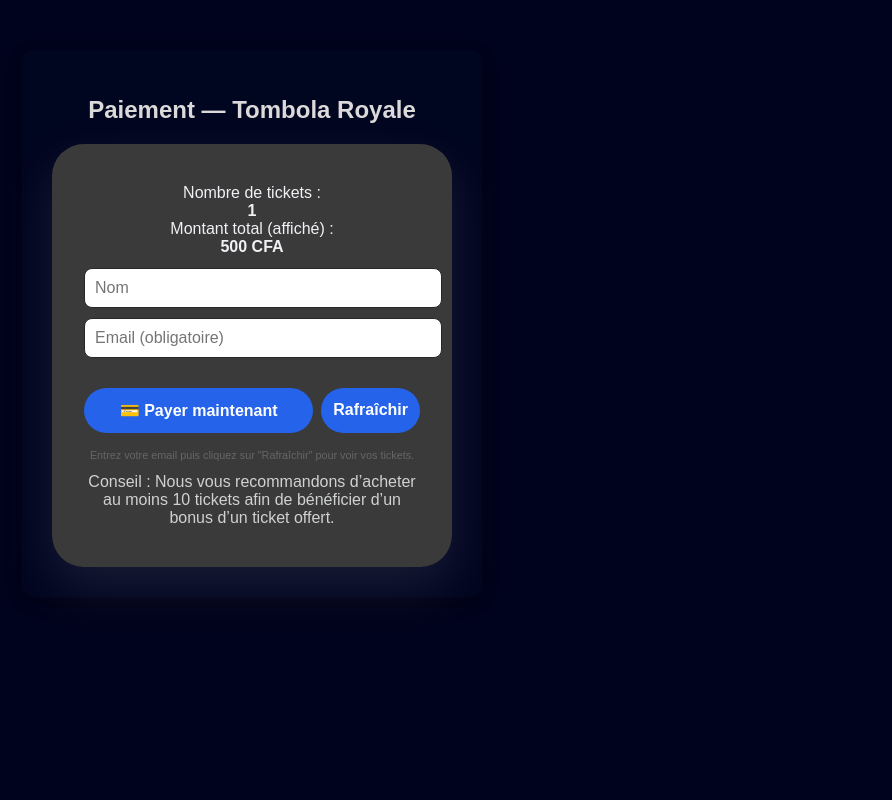
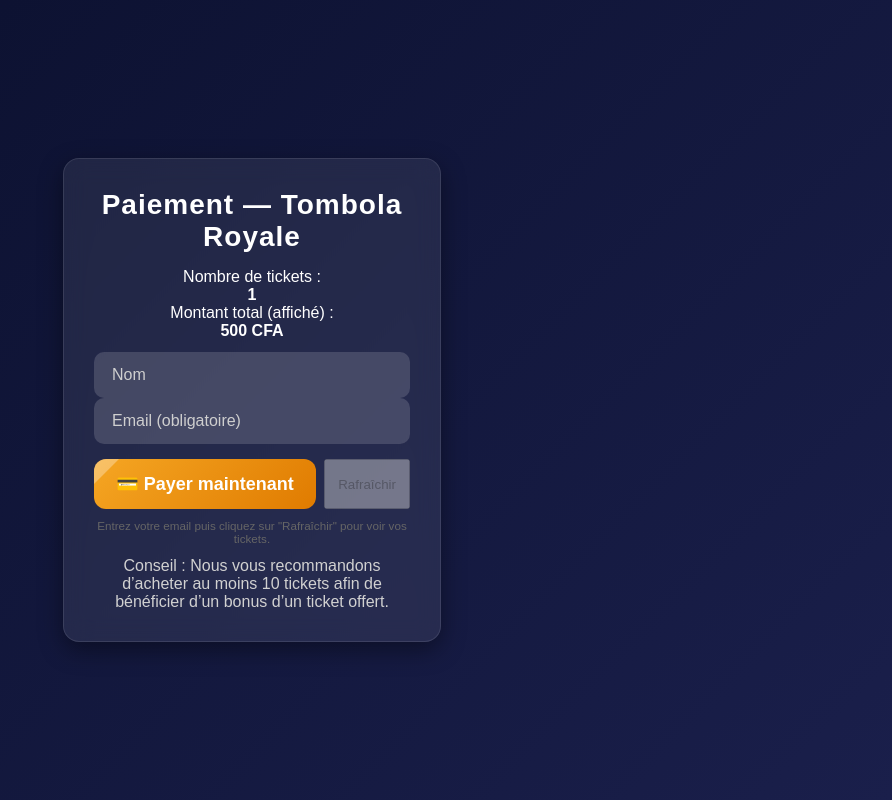
Before and after one commit to NebularForge/zenia-tombola-frontend, a React (Create React App) app: page /payment in a window 1280 px wide. Shown: the whole page, without its empty margins (388-1280 px from the left). Built offline with nearby package versions, Linux system fonts and the light colour scheme.

Commit message:
Amélioration du page de paiement

```diff
--- a/src/tombola/payment.css
+++ b/src/tombola/payment.css
@@ -1,79 +1,202 @@
-.payment-page {
-  max-width: 400px;
-  margin: 50px auto;
-  padding: 30px;
-  background: #000520;
-  border-radius: 12px;
-  box-shadow: 0 5px 15px rgba(0,0,0,0.3);
-  text-align: center;
-  font-family: Arial, sans-serif;
+/* --- Global Reset & Font --- */
+* {
+  margin: 0;
+  padding: 0;
+  box-sizing: border-box;
+  font-family: 'Poppins', sans-serif;
 }
 
-.payment-page h1 {
-  margin-bottom: 20px;
-  font-size: 24px;
-  color: #dbd9d9;
+body {
+  background: linear-gradient(135deg, #0a0f2c, #1a1f4b);
+  color: #fff;
+  display: flex;
+  justify-content: center;
+  align-items: center;
+  min-height: 100vh;
 }
 
-.payment-page p {
-  margin: 10px 0;
-  font-size: 18px;
+/* --- Payment Page Container --- */
+.payment-page {
+  width: 90%;
+  max-width: 420px;
+  margin: 30px auto;
+  padding: 30px;
+  background: rgba(255, 255, 255, 0.08);
+  border-radius: 16px;
+  backdrop-filter: blur(12px);
+  box-shadow: 0 8px 25px rgba(0, 0, 0, 0.4);
+  text-align: center;
+  animation: fadeIn 1s ease-in-out;
+  border: 1px solid rgba(255, 255, 255, 0.1);
 }
 
-.form-group {
-  margin: 20px 0;
+/* --- Title --- */
+.payment-page h1 {
+  font-size: 28px;
+  font-weight: 700;
+  margin-bottom: 15px;
+  color: #fff;
+  letter-spacing: 1px;
 }
 
-.form-group input {
-  width: 100%;
-  padding: 10px;
-  margin-bottom: 10px;
+/* --- Description --- */
+.payment-page p {
   font-size: 16px;
-  border-radius: 8px;
-  border: 1px solid #272727;
+  color: #d1d1d1;
+  margin-bottom: 20px;
 }
 
-.btn-pay {
-  background: #f5a623;
+/* --- Form Group --- */
+.form-group-payment {
+  margin: 15px 0;
+}
+
+.form-group-payment input {
+  width: 100%;
+  padding: 14px 18px;
+  font-size: 16px;
+  border-radius: 10px;
+  border: none;
+  outline: none;
+  background: rgba(255, 255, 255, 0.15);
   color: #fff;
-  border: none;
-  padding: 12px 25px;
-  font-size: 18px;
-  border-radius: 8px;
-  cursor: pointer;
   transition: 0.3s;
 }
 
-.btn-pay:hover {
-  background: #e59400;
+.form-group-payment input::placeholder {
+  color: #cfcfcf;
 }
-.info {
-  margin-top: 10px;
-  color: #ebebeb;
-  font-size: 13px;
+
+.form-group-payment input:focus {
+  background: rgba(255, 255, 255, 0.25);
+  box-shadow: 0 0 8px rgba(245, 166, 35, 0.7);
 }
+
+/* --- Button --- */
+.btn-payment {
+  width: 100%;
+  padding: 14px;
+  font-size: 18px;
+  font-weight: 600;
+  color: #fff;
+  background: linear-gradient(135deg, #f5a623, #e07b00);
+  border: none;
+  border-radius: 12px;
+  cursor: pointer;
+  transition: all 0.4s ease-in-out;
+  position: relative;
+  overflow: hidden;
+}
+
+.btn-payment::after {
+  content: '';
+  position: absolute;
+  top: 0;
+  left: -100%;
+  width: 100%;
+  height: 100%;
+  background: rgba(255, 255, 255, 0.3);
+  transform: skewX(-45deg);
+  transition: 0.6s;
+}
+
+.btn-payment:hover::after {
+  left: 150%;
+}
+
+.btn-payment:hover {
+  transform: scale(1.05);
+  box-shadow: 0 0 15px rgba(245, 166, 35, 0.6);
+}
+
+/* --- Info --- */
+.info-payment {
+  margin-top: 15px;
+  font-size: 14px;
+  color: #d1d1d1;
+}
+
+/* --- Error Shake Animation --- */
 .error {
   color: #ff4d4f;
   margin-top: 15px;
+  font-weight: 600;
+  animation: shake 0.4s ease-in-out;
 }
+
+/* --- Overlay --- */
 .overlay {
   position: fixed;
   top: 0;
   left: 0;
   width: 100%;
   height: 100%;
-  background: rgba(22, 0, 0, 0.5);
+  background: rgba(10, 10, 20, 0.8);
   display: flex;
   align-items: center;
   justify-content: center;
   z-index: 9999;
+  animation: fadeIn 0.5s ease-in-out;
 }
 
 .overlay-content {
-  background: white;
-  padding: 20px 30px;
-  border-radius: 12px;
-  font-size: 18px;
+  background: rgba(255, 255, 255, 0.95);
+  padding: 25px 35px;
+  border-radius: 14px;
+  font-size: 20px;
+  color: #333;
   text-align: center;
-  color: #333;
+  animation: scaleUp 0.5s ease-in-out;
+  display: flex;
+  flex-direction: column;
+  gap: 15px;
 }
+
+/* Loader inside overlay */
+.loader {
+  border: 4px solid #f3f3f3;
+  border-top: 4px solid #f5a623;
+  border-radius: 50%;
+  width: 40px;
+  height: 40px;
+  animation: spin 1s linear infinite;
+  margin: 0 auto;
+}
+
+/* --- Keyframes --- */
+@keyframes fadeIn {
+  from { opacity: 0; transform: translateY(20px); }
+  to { opacity: 1; transform: translateY(0); }
+}
+
+@keyframes scaleUp {
+  from { transform: scale(0.8); opacity: 0; }
+  to { transform: scale(1); opacity: 1; }
+}
+
+@keyframes shake {
+  0%, 100% { transform: translateX(0); }
+  20%, 60% { transform: translateX(-6px); }
+  40%, 80% { transform: translateX(6px); }
+}
+
+@keyframes spin {
+  0% { transform: rotate(0deg); }
+  100% { transform: rotate(360deg); }
+}
+
+/* --- Responsive --- */
+@media (max-width: 500px) {
+  .payment-page {
+    padding: 20px;
+    margin: 20px;
+  }
+
+  .payment-page h1 {
+    font-size: 22px;
+  }
+
+  .btn-payment {
+    font-size: 16px;
+  }
+}
--- a/src/tombola/payment.jsx
+++ b/src/tombola/payment.jsx
@@ -315,25 +315,25 @@ const handlePayment = async () => {
     <div className="payment-page">
       <h1>Paiement — Tombola Royale</h1>
 
-      <div className="card">
-        <div className="row">
+      <div className="card-payment">
+        <div className="row-payment">
           <div>Nombre de tickets :</div>
           <div><strong>{qty}</strong></div>
         </div>
 
-        <div className="row">
+        <div className="row-payment">
           <div>Montant total (affiché) :</div>
           <div><strong>{montantTotal} CFA</strong></div>
         </div>
 
         {bonusTickets > 0 && (
-          <div className="row">
+          <div className="row-payment">
             <div>Bonus :</div>
             <div><strong>{bonusTickets} ticket(s) gratuit(s) 🎁</strong></div>
           </div>
         )}
 
-        <div className="form-group" style={{ marginTop: 12 }}>
+        <div className="form-group-payment" style={{ marginTop: 12 }}>
           <input
             type="text"
             placeholder="Nom"
@@ -352,7 +352,7 @@ const handlePayment = async () => {
 
         <div style={{ display: "flex", gap: 8, marginTop: 12 }}>
           <button
-            className="btn-pay"
+            className="btn-payment"
             onClick={handlePayment}
             disabled={loading || polling}
             title="Payer maintenant"
@@ -373,7 +373,7 @@ const handlePayment = async () => {
         </div>
 
 
-        <div className="info" style={{ marginTop: 10 }}>
+        <div className="info-payment" style={{ marginTop: 10 }}>
           <small>{message}</small>
           {userTickets !== null && (
             <div style={{ marginTop: 8 }}>
@@ -383,7 +383,7 @@ const handlePayment = async () => {
           {!userTickets && <small style={{ color: "#666", display: "block", marginTop: 8 }}>Entrez votre email puis cliquez sur "Rafraîchir" pour voir vos tickets.</small>}
         </div>
 
-        <div className="notes" style={{ marginTop: 12 }}>
+        <div className="notes-payment" style={{ marginTop: 12 }}>
           <p style={{ margin: 0 }}>
            Conseil : Nous vous recommandons d’acheter au moins 10 tickets afin de bénéficier d’un bonus d’un ticket offert.
           </p>
```
